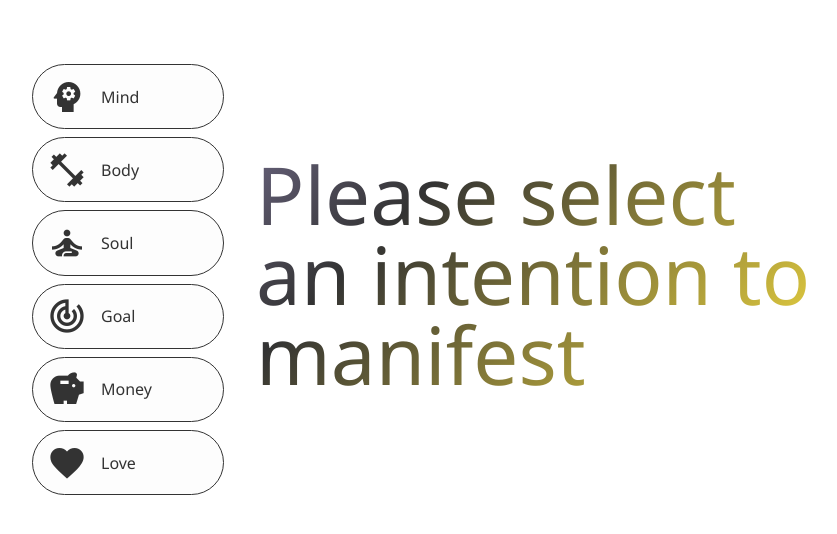
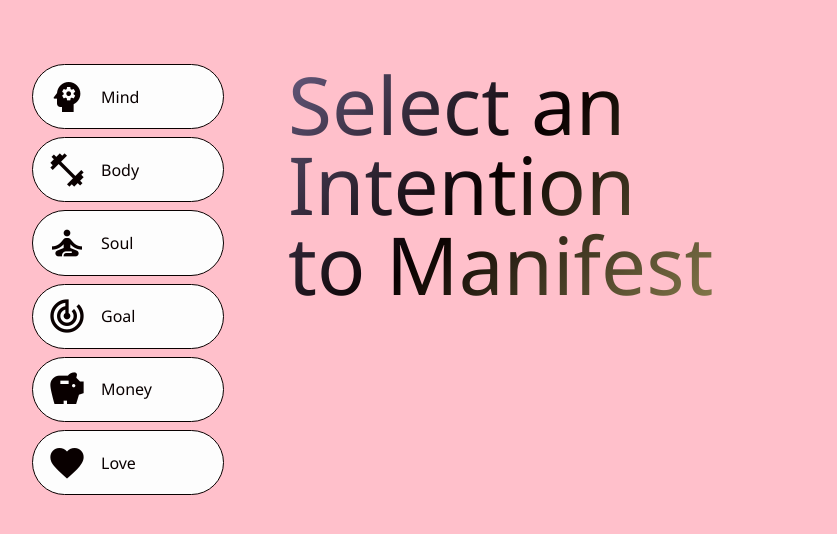
Before and after one commit to codetivated/manifest-todo-app, an Angular app: page / in a window 1280 px wide. Shown: the top 534 px of the page, without its empty margins (208-1045 px from the left). Built offline with nearby package versions, Linux system fonts and the light colour scheme; a web font is replaced by a local one.

Commit message:
update color css and style

```diff
--- a/src/app/components/app.component.css
+++ b/src/app/components/app.component.css
@@ -6,7 +6,6 @@ main {
   grid-auto-flow: row;
   gap: 2rem;
 }
-
 
 #categories {
   list-style: none;
@@ -20,7 +19,7 @@ main {
 #fallback {
   font-size: 5rem;
   text-align: left;
-  margin-top: 90px;
+  margin-left: 2rem;
   line-height: 1;
   background-image: linear-gradient(
     135deg,
--- a/src/app/components/app.component.html
+++ b/src/app/components/app.component.html
@@ -15,6 +15,5 @@
   [id]="selectedCategory.id">
   </app-intentions>
   } @else {
-  <p id="fallback">Please select an intention to manifest</p>
-  }
+<p id="fallback">Select an Intention<br><span>to Manifest</span><br></p>  }
 </main>
--- a/src/app/components/intentions/intention/intention.component.css
+++ b/src/app/components/intentions/intention/intention.component.css
@@ -6,7 +6,8 @@ article {
 }
 
 time {
-  color: var(--color-black);
+  font-size: 0.8rem;
+  font-weight: bold;
 }
 
 p {
--- a/src/app/components/intentions/intention/intention.component.html
+++ b/src/app/components/intentions/intention/intention.component.html
@@ -1,6 +1,6 @@
 <article>
   <h2>{{ intention.title }}</h2>
-  <time>{{ intention.dueDate | date }}</time>
+  <time>{{ intention.dueDate | date : 'fullDate' }}</time>
   <p>{{ intention.summary }}</p>
   <p class="actions">
     <button (click)="handleOnComplete()">Complete</button>
--- a/src/styles.css
+++ b/src/styles.css
@@ -4,12 +4,13 @@
   --color-lavender-pink: #F15BB5;
   --color-grape: #6A4C93;
   --color-lilac-gray: #C4B5FD;
-  --color-butter-yellow: #FEE440;
+  --color-butter-yellow: #f2e48c;
   --color-orange: #fe9240;
   --color-mint-green: #00BB94;
   --color-ivory-white: #FDFDFD;
-  --color-deep-black: #333;
+  --color-deep-black: #090000;
   --color-white: #fff;
+  --color-baby-pink: pink;
 }
 
 * {
@@ -23,7 +24,7 @@ html {
 body {
 font-family: 'Segoe UI', Tahoma, Geneva, Verdana, sans-serif;
   color: var(--color-black);
-  background-color: var(--color-white);
+  background-color: var(--color-baby-pink);
   margin: 0;
   padding: 0;
 }
```
